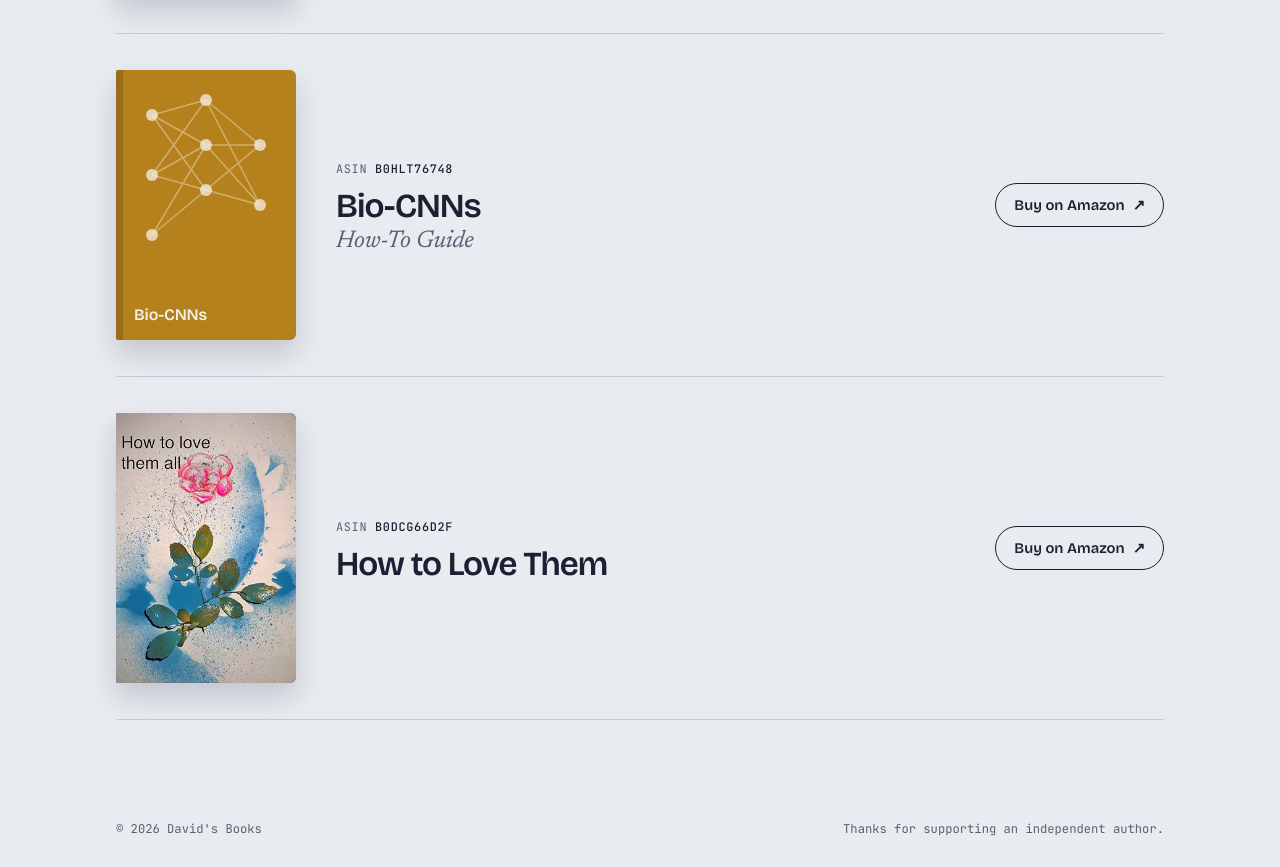
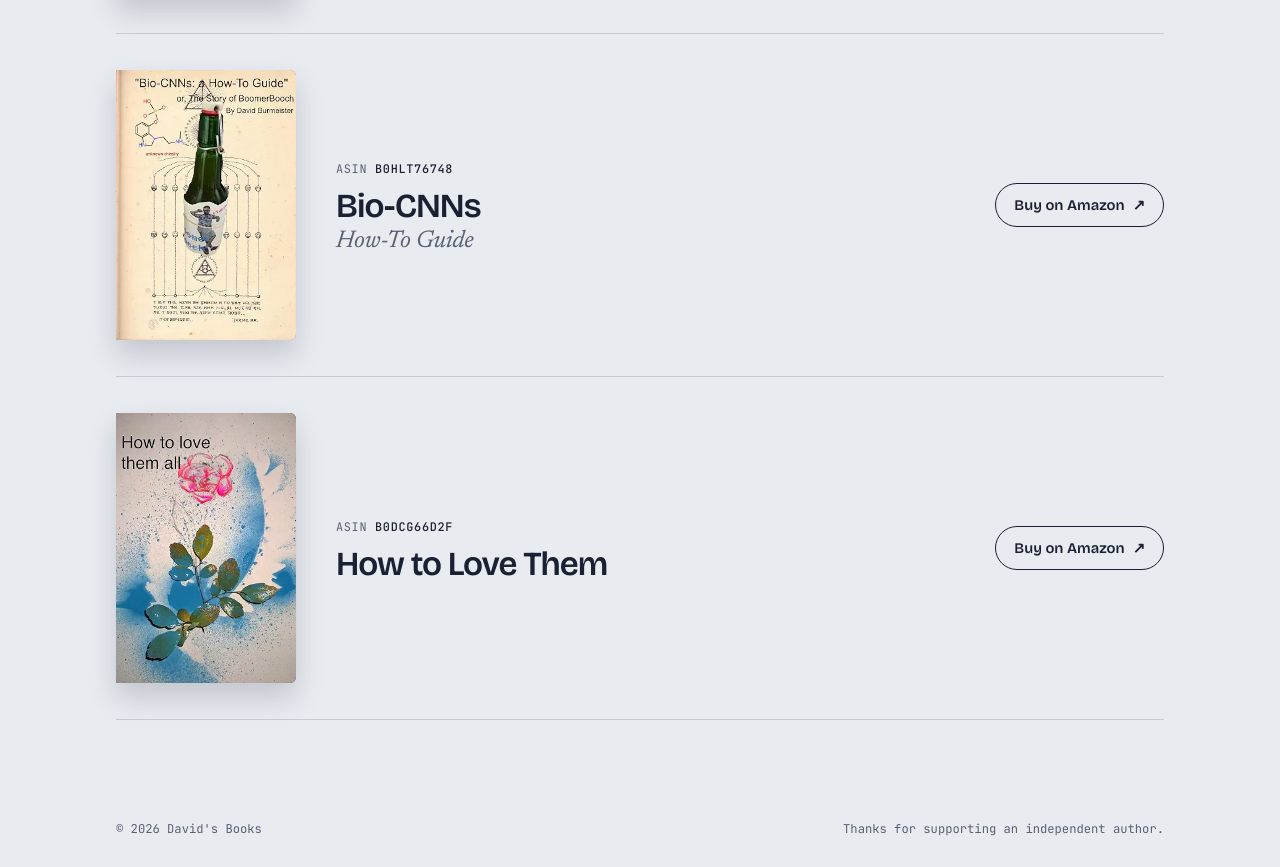
Before and after one commit to Thrownobjects/Davidsbooks, a plain HTML site: page index.html in a window 1280 px wide. Shown: the part 1507-2374 px from the top of the page. Drawn offline with nearby package versions, Linux system fonts and the light colour scheme.

Commit message:
Add real cover for Bio-CNNs
Co-Authored-By: Claude Opus 5.5 <noreply@anthropic.com>
Claude-Session: https://claude.ai/code/session_01J8m6oyEx9WxhF43EyBRQFZ

```diff
--- a/index.html
+++ b/index.html
@@ -424,18 +424,8 @@
     </article>
 
     <article class="book" id="book-3">
-      <div class="cover c3" aria-hidden="true">
-        <svg viewBox="0 0 120 180" preserveAspectRatio="xMidYMid slice">
-          <g stroke="currentColor" stroke-opacity=".4" stroke-width="1">
-            <path d="M24 30 L60 20 M24 30 L60 50 M24 30 L60 80 M24 70 L60 20 M24 70 L60 50 M24 70 L60 80 M24 110 L60 50 M24 110 L60 80 M60 20 L96 50 M60 50 L96 50 M60 80 L96 50 M60 20 L96 90 M60 50 L96 90 M60 80 L96 90"/>
-          </g>
-          <g fill="currentColor" fill-opacity=".75">
-            <circle cx="24" cy="30" r="4"/><circle cx="24" cy="70" r="4"/><circle cx="24" cy="110" r="4"/>
-            <circle cx="60" cy="20" r="4"/><circle cx="60" cy="50" r="4"/><circle cx="60" cy="80" r="4"/>
-            <circle cx="96" cy="50" r="4"/><circle cx="96" cy="90" r="4"/>
-          </g>
-        </svg>
-        <span class="ct">Bio-CNNs</span>
+      <div class="cover c3">
+        <img src="covers/bio-cnns.png" alt="Cover of Bio-CNNs: a How-To Guide by David Burmeister" width="298" height="436">
       </div>
       <div class="info">
         <span class="shelfmark">ASIN <b>B0HLT76748</b></span>
```
Also changed, not shown: covers/bio-cnns.png (added).
